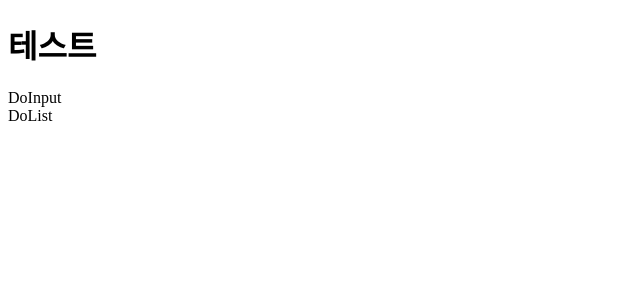
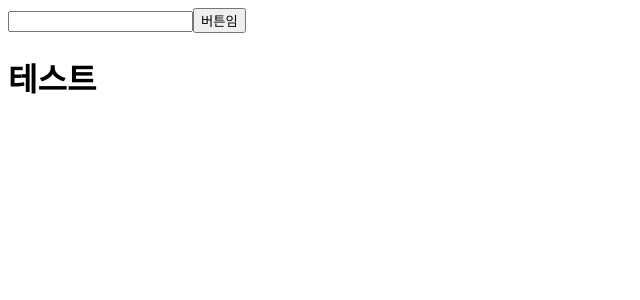
Before and after one commit to Dev-KimDonghyun/ToDo-Web, a React (Vite) app: page / in a window 1280 px wide. Shown: the top 300 px of the page, without its empty margins (0-640 px from the left). Built offline with nearby package versions, Linux system fonts and the light colour scheme; the HTML template or start-up script is replaced by a standard one.

Commit message:
Feat: On App.tsx, Add logic to use useState to handle user input and store data in localStorage

```diff
--- a/src/App.tsx
+++ b/src/App.tsx
@@ -1,16 +1,48 @@
-import DoInput from './components/DoInput';
-import DoList from './components/DoList';
+import { useEffect, useState } from "react";
 
 function App () {
+
+  const [ toDoList, setToDoList ] = useState<string[]>([]);
+  const [ toDoInput, setToDoInput ] = useState<string>('');
+
+  useEffect(() => {
+    const localStorageValue: string | null = localStorage.getItem('DevKimDH_To_Do_Web_Value');
+    if (localStorageValue !== null) {
+      const savedValue = JSON.parse(localStorageValue);
+      setToDoList(savedValue);
+    }
+  }, []);
+
+  const uploadToList = (e: React.FormEvent<HTMLFormElement>) => {
+    e.preventDefault();
+    const newList = [...toDoList, toDoInput];
+    setToDoInput('');
+    setToDoList(newList);
+    localStorage.setItem(('DevKimDH_To_Do_Web_Value'), JSON.stringify(newList));
+  }
+
   return (
     <div>
       <div>
+        <form onSubmit={uploadToList}>
+          <input
+          onChange={(e) => {
+            setToDoInput(e.target.value)
+            console.log(e.target.value)
+          }} // e.target == <input/>
+          value={toDoInput}
+          required>
+          </input>
+          <button
+          type='submit'>
+            버튼임
+          </button>
+        </form>
         <h1>테스트</h1>
-        <DoInput />
-        <DoList />
       </div>
     </div>
   );
+
 }
 
 export default App;
--- a/src/components/DoInput.tsx
+++ b/src/components/DoInput.tsx
@@ -1,27 +1,7 @@
-import { useEffect, useState } from "react";
-
 const DoInput = () => {
-
-  const [ toDoInput, setToDoInput ] = useState<string>('');
-
-  useEffect(() => {
-    const localStorageValue: string | null = localStorage.getItem('DevKimDH_To_Do_Web_Value');
-    if (localStorageValue !== null) {
-      const localStorageJSONValue = JSON.parse(localStorageValue); // 문자열을 객체로 변환
-      setToDoInput(localStorageJSONValue);
-    }
-  }, []);
-
-  const addToDoList = () => {
-    //
-  }
-
   return (
-
     <div>DoInput</div>
-
   );
-
 }
 
 export default DoInput;
```
Also changed, not shown: src/pages/MainPage.tsx (deleted, +0 -25 lines).
